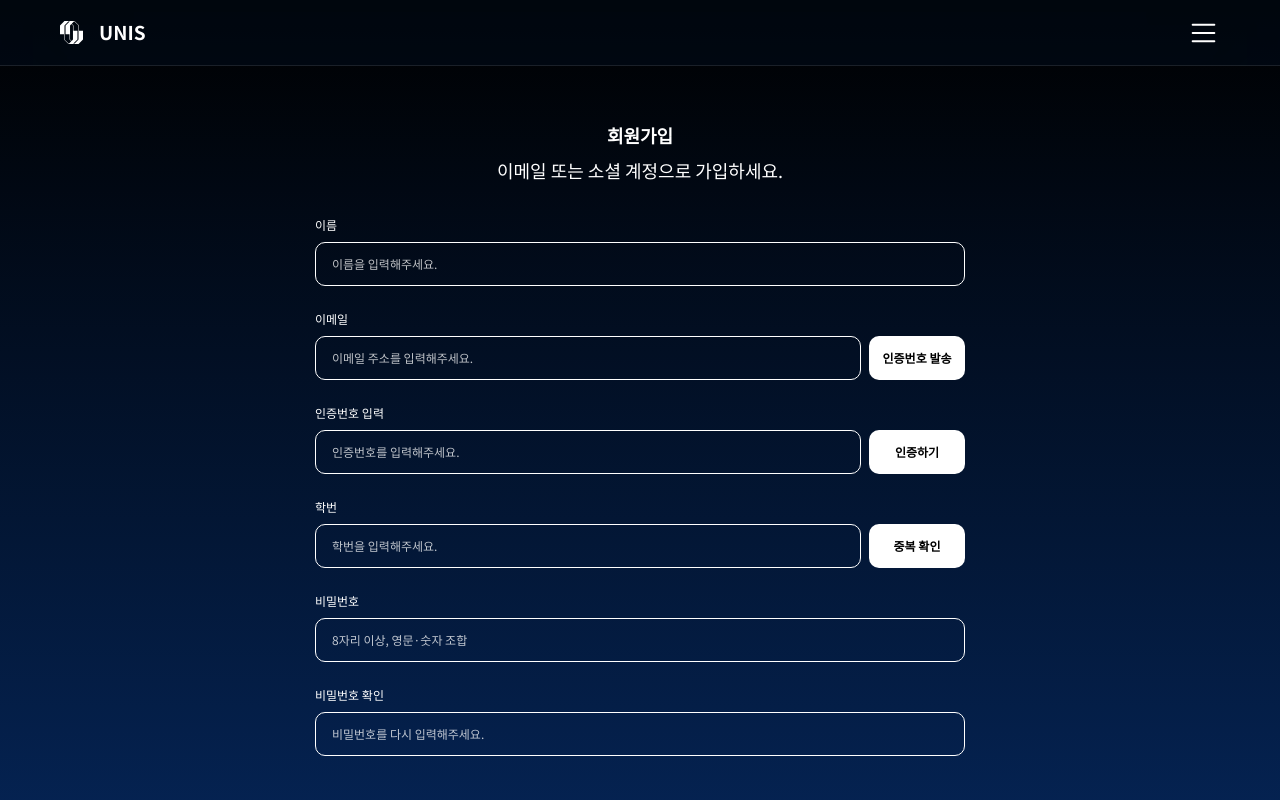
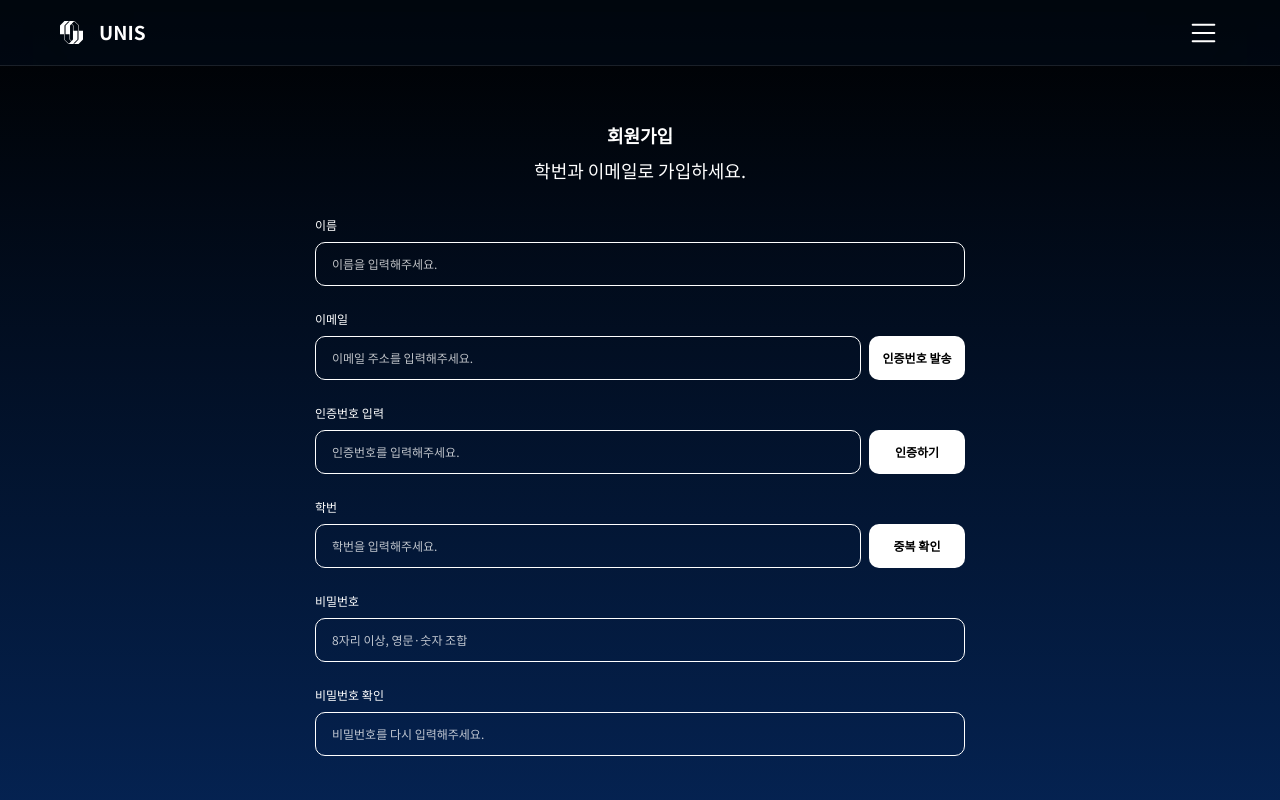
Before and after one commit to UNIS-EWHA/UNIS_FE, a React (Vite) app: page /signup in a window 1280 px wide. Shown: the top 800 px of the page. Built offline with nearby package versions, Linux system fonts and the light colour scheme; no server answers; a web font is replaced by a local one.

Commit message:
design: 디자인 디테일 추가 수정

```diff
--- a/src/pages/Home/components/Hero.jsx
+++ b/src/pages/Home/components/Hero.jsx
@@ -46,7 +46,7 @@ function Hero() {
           className="absolute inset-0 w-full h-full object-cover pointer-events-none"
         />
 
-        <p className="text-white text-12px lg:text-[28px] font-bold mb-6 lg:mb-40">
+        <p className="text-white text-[12px] md:text-[20px] lg:text-[28px] font-bold mb-6 lg:mb-40">
           {hero.subTitle}
         </p>
 
@@ -65,7 +65,7 @@ function Hero() {
 
         <button
           onClick={() => navigate('/application')}
-          className="border-2 border-blue-mint text-blue-mint text-[12px] lg:text-[24px] px-12 py-2 rounded-[40px]"
+          className="border-2 border-blue-mint text-blue-mint text-[12px] lg:text-[24px] px-4 md:px-8 lg:px-12 py-2 rounded-[40px]"
         >
           {hero.ctaText}
         </button>
--- a/src/pages/Home/components/Stats.jsx
+++ b/src/pages/Home/components/Stats.jsx
@@ -55,7 +55,7 @@ function StatCard({ number, label }) {
         {count}
         {suffix}
       </p>
-      <p className="text-white-body text-[10px] md:text-[16px] lg:text-[20px] font-[400]">
+      <p className="text-white-body text-[8px] md:text-[16px] lg:text-[20px] font-[400]">
         {label}
       </p>
     </div>
--- a/src/pages/SignUp/index.jsx
+++ b/src/pages/SignUp/index.jsx
@@ -207,7 +207,7 @@ function SignUp() {
             회원가입
           </p>
           <p className="text-white text-[12px] md:text-[18px] lg:text-[20px] font-normal text-center">
-            이메일 또는 소셜 계정으로 가입하세요.
+            학번과 이메일로 가입하세요.
           </p>
         </div>
 
```
